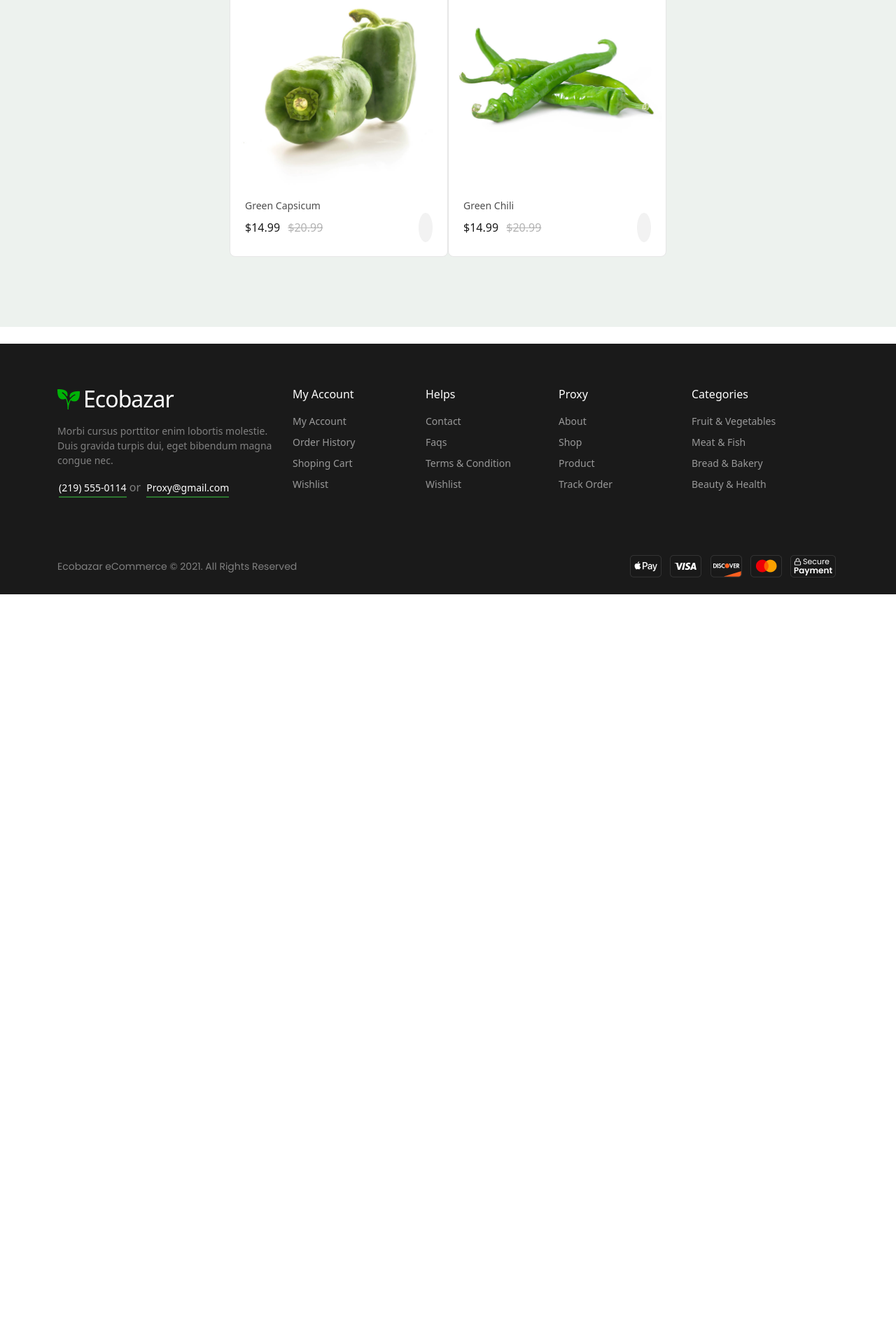
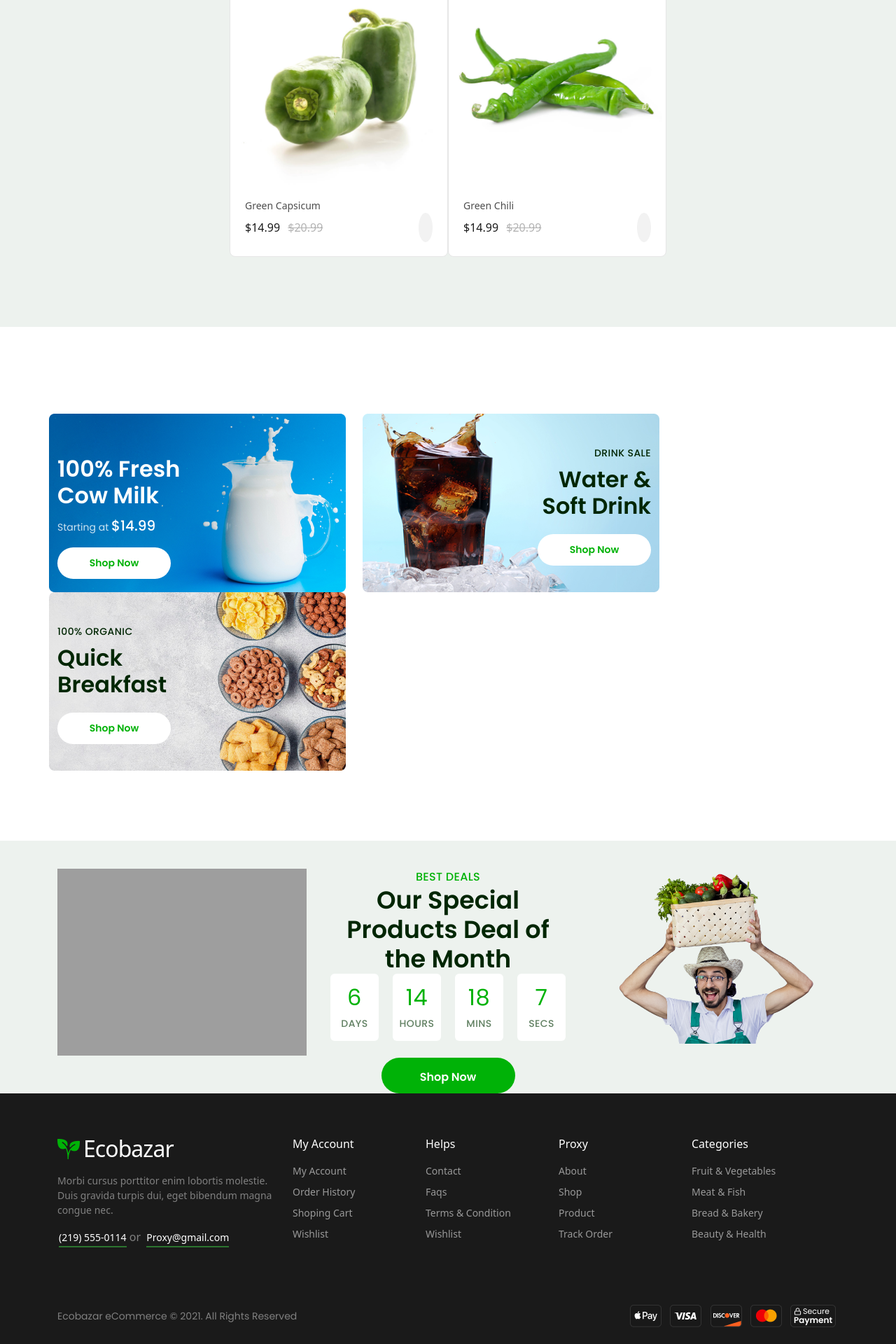
Before and after one commit to SadmanSalim/EcoBazar, a PHP site: page / in a window 1280 px wide. Shown: the part 2288-4208 px from the top of the page at 70% size. Before the commit the page ends 3137 px from the top, so only its background shows below. Run offline with PHP 8.4, Linux system fonts and the light colour scheme; some libraries are stand-ins or nearby versions; grey boxes are pictures that could not be loaded.

Commit message:
"Added new CSS styles for Drinks and Best Deals sections, updated JavaScript for countdown timer, and modified HTML structure for Drinks and Best Deals sections."

```diff
--- a/assets/css/responsive.css
+++ b/assets/css/responsive.css
@@ -128,6 +128,9 @@
         background: #fff;
 
       }
+      #drinks .softDrinks{
+        margin: 24px 0;
+      }
 
 }
 @media (max-width: 375px) {
--- a/assets/css/style.css
+++ b/assets/css/style.css
@@ -967,6 +967,171 @@ nav .quickCall a {
 
 /* *Product  ENDS HERE */
 
+
+
+/* *Drinks  START HERE */
+#drinks{
+  padding: 100px 0;
+}
+#drinks .milk button{
+  border-radius: 43px;
+padding: 14px 32px;
+width: 162px;
+height: 45px;
+background: var(--gray-scale-white);
+font-family: var(--font-family);
+font-weight: 600;
+font-size: 14px;
+text-align: justify;
+color: var(--branding-success);
+border: none;
+outline: none;
+display: flex;
+justify-content: center;
+align-items: center;
+}
+#drinks .breakfast button,
+#drinks .softDrinks button{
+  font-family: var(--font-family);
+font-weight: 600;
+font-size: 14px;
+line-height: 120%;
+color: var(--branding-success);
+border-radius: 43px;
+padding: 14px 32px;
+width: 162px;
+height: 45px;
+background: var(--gray-scale-white);
+border: none;
+outline: none;
+}
+#drinks .milk{
+  background-image: url(../img/drink1.png);
+  width: 424px;
+  height: 255px;
+}
+#drinks .milk h4{
+  font-family: var(--font-family);
+font-weight: 600;
+font-size: 32px;
+text-align: justify;
+color: var(--gray-scale-white);
+margin: 60px 0 8px;
+}
+#drinks .milk p{
+  font-family: var(--font-family);
+font-weight: 400;
+font-size: 14px;
+text-align: justify;
+color: rgba(255, 255, 255, 0.8);
+margin-bottom: 16px;
+}
+#drinks .milk p span{
+  font-weight: 500;
+font-size: 20px;
+color: var(--gray-scale-white);
+}
+#drinks .softDrinks h4,
+#drinks .breakfast h4{
+  font-family: var(--font-family);
+font-weight: 600;
+font-size: 32px;
+color: var(--gren-gray-scale-900);
+margin: 8px 0 20px;
+}
+#drinks .softDrinks p,
+#drinks .breakfast p{
+  font-family: var(--font-family);
+font-weight: 500;
+font-size: 14px;
+letter-spacing: 0.03em;
+text-transform: uppercase;
+color: var(--gren-gray-scale-900);
+margin-top: 46px;
+}
+#drinks .softDrinks{
+  background-image: url(../img/drink2.png);
+  width: 424px;
+  height: 255px;
+  margin: 0 24px;
+}
+#drinks .breakfast{
+  background-image: url(../img/drink3.png);
+  width: 424px;
+  height: 255px;
+}
+
+
+/* *Drinks  ENDS HERE */
+
+
+/* *BEst Deals  START HERE */
+
+#bestDeals{
+  background: #edf2ee;
+  height: auto;
+  padding-top: 40px;
+}
+#bestDeals .middleItems p{
+  font-family: var(--font-family);
+font-weight: 500;
+font-size: 16px;
+letter-spacing: 0.02em;
+text-transform: uppercase;
+text-align: center;
+color: var(--branding-success);
+}
+#bestDeals .middleItems h2{
+  font-family: var(--font-family);
+font-weight: 600;
+font-size: 35px;
+text-align: center;
+color: var(--gren-gray-scale-900);
+}
+#bestDeals .middleItems button{
+  border-radius: 43px;
+padding: 16px 40px;
+width: 191px;
+height: 51px;
+background: var(--branding-success);
+font-family: var(--font-family);
+font-weight: 600;
+font-size: 16px;
+color: var(--gray-scale-white);
+border: none;
+outline: none;
+margin: 24px 0 0 0;
+}
+
+#bestDeals .middleItems .countTime div{
+  border-radius: 6px;
+padding: 0px 8px;
+width: 96px;
+height: 96px;
+background: var(--gray-scale-white);
+margin: 0px 10px;
+padding-top: 10px;
+}
+#bestDeals .middleItems .countTime div p{
+  font-family: var(--font-family);
+font-weight: 400;
+font-size: 32px;
+text-align: center;
+color: var(--branding-success);
+}
+#bestDeals .middleItems .countTime div span{
+  font-family: var(--font-family);
+  font-weight: 500;
+  font-size: 14px;
+  letter-spacing: 0.03em;
+  text-transform: uppercase;
+  text-align: center;
+  color: var(--gren-gray-scale-500);
+}
+
+
+/* *BEst Deals  ENDS HERE */
+
 /* *Popup Start Here */
 #popup {
   width: 100%;
--- a/assets/js/main.js
+++ b/assets/js/main.js
@@ -89,5 +89,20 @@ $(document).ready(function () {
     $('.veg').addClass('active');
     $('#all').removeClass('active');
 
-  })
+  });
+  // countdown
+  var countDownDate = new Date("Dec 12, 2024 00:00:00").getTime();
+  var x = setInterval(function(){
+    var now = new Date().getTime();
+    var distance = countDownDate - now;
+    var days = Math.floor(distance / (1000 * 60 * 60 * 24));
+    var hours = Math.floor((distance % (1000 * 60 * 60 * 24)) / (1000 * 60 * 60));
+    var minutes = Math.floor((distance % (1000 * 60 * 60)) / (1000 * 60));
+    var seconds = Math.floor((distance % (1000 * 60)) / 1000);
+
+    document.getElementById('days').innerHTML = days;
+    document.getElementById('hours').innerHTML = hours;
+    document.getElementById('mins').innerHTML = minutes;
+    document.getElementById('secs').innerHTML = seconds;
+  },1000);
 });
--- a/index.html
+++ b/index.html
@@ -885,9 +885,68 @@
 
       <!-- *Drinks Section start -->
       <section id="drinks">
-
+         <div class="container">
+            <div class="row align-items-center">
+               <div class="col-4 milk text-start">
+                  <h4>100% Fresh <br>
+                     Cow Milk</h4>
+                     <p>Starting at <span>$14.99</span></p>
+                     <button>Shop Now <iconify-icon icon="ri:arrow-right-line"></iconify-icon></button>
+               </div>
+               <div class="col-4 softDrinks text-end">
+                  <p>Drink Sale</p>
+                  <h4>Water & <br>
+                     Soft Drink</h4>
+                   <button>Shop Now <iconify-icon icon="ri:arrow-right-line"></iconify-icon></button>
+               </div>
+               <div class="col-4 breakfast">
+                  <p>100% Organic</p>
+                  <h4>Quick <br> Breakfast</h4>
+                   <button>Shop Now <iconify-icon icon="ri:arrow-right-line"></iconify-icon></button>
+               </div>
+            </div>
+         </div>
       </section>
       <!-- *Drinks Section end -->
+
+
+       <!-- *Best Deals Section start -->
+      <section id="bestDeals">
+            <div class="container">
+               <div class="row">
+                  <div class="col-4 d-none d-lg-block">
+                     <img class="img-fluid" src="./assets/img/bgImage1.png" alt="">
+                  </div>
+                  <div class="col-lg-4 text-center middleItems">
+                     <p>Best Deals</p>
+                     <h2>Our Special Products Deal of the Month</h2>
+                     <div class="countTime d-flex">
+                        <div>
+                           <p id="days">00</p>
+                           <span>Days</span>
+                        </div>
+                        <div>
+                           <p id="hours">00</p>
+                           <span>Hours</span>
+                        </div>
+                        <div>
+                           <p id="mins">00</p>
+                           <span>Mins</span>
+                        </div>
+                        <div>
+                           <p id="secs">00</p>
+                           <span>Secs</span>
+                        </div>
+                     </div>
+                     <a href="shop.html"><button>Shop Now <iconify-icon icon="ri:arrow-right-line"></iconify-icon></button></a>
+                  </div>
+                  <div class="col-4 d-none d-lg-block">
+                     <img class="img-fluid" src="./assets/img/deals.png" alt="">
+                  </div>
+               </div>
+            </div>
+      </section>
+      <!-- *Best Deals Section end -->
 
 
 
```
Also changed, not shown: assets/img/deals.png (added), assets/img/drink1.png (added), assets/img/drink2.png (added), assets/img/drink3.png (added).
